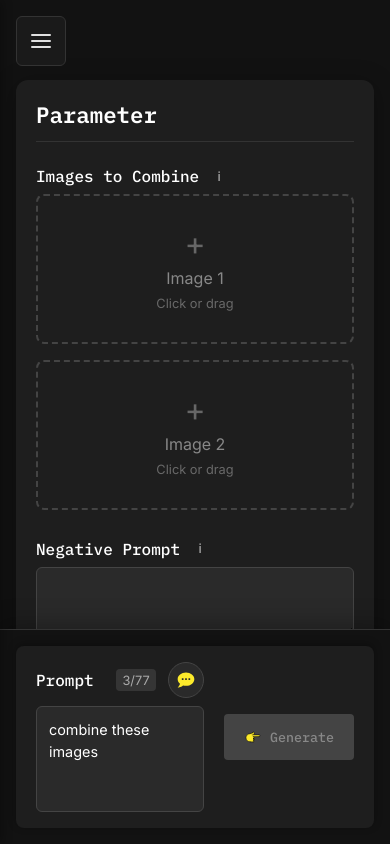
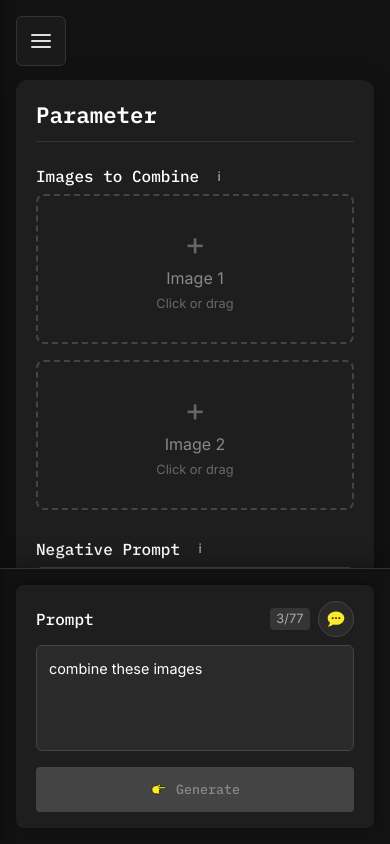
Before and after one commit to hfg-gmuend/stablehub.aid-lab.hfg-gmuend.de, a SvelteKit app: page /image-to-image in a window 390 px wide. Shown: the top 844 px of the page. Built offline with nearby package versions, Linux system fonts and the light colour scheme; no server answers.

Commit message:
feat: implement mobile layout adjustments for PromptPanel and main pages for improved usability

```diff
--- a/src/lib/components/uicomponents/PromptPanel/PromptPanel.svelte
+++ b/src/lib/components/uicomponents/PromptPanel/PromptPanel.svelte
@@ -113,6 +113,25 @@
     align-items: center;
   }
 
+  /* Mobile Layout */
+  @media (max-width: 768px) {
+    .prompt-panel-component {
+      grid-template-columns: 1fr;
+      grid-template-rows: auto auto;
+      gap: 1rem;
+      align-items: stretch;
+    }
+
+    .generate-button-container {
+      width: 100%;
+    }
+
+    .generate-button-container :global(button) {
+      width: 100%;
+      justify-content: center;
+    }
+  }
+
   .prompt-input-container {
     display: flex;
     flex-direction: column;
@@ -126,6 +145,14 @@
     gap: 0.75rem;
     margin-bottom: 0.5rem;
     flex-wrap: nowrap;
+  }
+
+  /* Mobile Label Layout */
+  @media (max-width: 768px) {
+    .label-container {
+      flex-wrap: wrap;
+      gap: 0.5rem;
+    }
   }
 
   label {
--- a/src/routes/control-net/+page.svelte
+++ b/src/routes/control-net/+page.svelte
@@ -570,6 +570,20 @@
         {/if}
       </div>
 
+      <!-- Prompt-Panel (unten rechts) -->
+      <PromptPanel
+        bind:promptValue={prompt}
+        generateLabel="Generate"
+        generateLoadingLabel="Generating..."
+        generateIconSrc="{assets}/icon/rightIcon.svg"
+        generateLoading={loading}
+        generateDisabled={loading || !image}
+        on:generate={processWithControlNet}
+        on:copilot={openStyleCopilot}
+        placeholder="Describe how the image should be modified..."
+        promptId="main-prompt-desktop"
+      />
+
     </div>
   </main>
 
@@ -585,7 +599,7 @@
       on:generate={processWithControlNet}
       on:copilot={openStyleCopilot}
       placeholder="Describe how the image should be modified..."
-      promptId="main-prompt"
+      promptId="main-prompt-mobile"
     />
   </div>
 
@@ -605,13 +619,16 @@
     min-height: 100vh;
     background-color: #121212;
     color: #e0e0e0;
+    align-items: center; /* Vertical centering */
   }
 
   main {
     flex: 1;
-    padding: 1rem; /* Konsistentes Padding für besseren Abstand ohne NavigationBar */
+    padding: 0rem 1rem 0rem 1rem;
     display: flex;
     flex-direction: column;
+    height: 100vh;
+    justify-content: center;
   }
 
   /* Mobile Responsive */
@@ -683,7 +700,8 @@
     }
 
     main {
-      padding-bottom: 120px; /* Add bottom padding for fixed prompt panel */
+      padding: 80px 1rem 120px 1rem; /* Add bottom padding only on mobile */
+      min-height: calc(100vh - 80px);
     }
 
     .content-wrapper {
--- a/src/routes/image-to-image/+page.svelte
+++ b/src/routes/image-to-image/+page.svelte
@@ -520,13 +520,16 @@
     min-height: 100vh;
     background-color: #121212;
     color: #e0e0e0;
+    align-items: center; /* Vertical centering */
   }
 
   main {
     flex: 1;
-    padding: 1rem; /* Konsistentes Padding für besseren Abstand ohne NavigationBar */
+    padding: 0rem 1rem 0rem 1rem;
     display: flex;
     flex-direction: column;
+    height: 100vh;
+    justify-content: center;
   }
 
   /* Mobile Responsive */
@@ -598,7 +601,8 @@
     }
 
     main {
-      padding-bottom: 120px; /* Add bottom padding for fixed prompt panel */
+      padding: 80px 1rem 120px 1rem; /* Add bottom padding only on mobile */
+      min-height: calc(100vh - 80px);
     }
 
     .content-wrapper {
--- a/src/routes/text-to-image/+page.svelte
+++ b/src/routes/text-to-image/+page.svelte
@@ -550,13 +550,16 @@
     min-height: 100vh;
     background-color: #121212;
     color: #e0e0e0;
+    align-items: center; /* Vertical centering */
   }
 
   main {
     flex: 1;
-    padding: 1rem; /* Konsistentes Padding für besseren Abstand ohne NavigationBar */
+    padding: 0rem 1rem 0rem 1rem;
     display: flex;
     flex-direction: column;
+    height: 100vh;
+    justify-content: center;
   }
 
   /* Mobile Responsive */
@@ -628,7 +631,8 @@
     }
 
     main {
-      padding-bottom: 120px; /* Add bottom padding for fixed prompt panel */
+      padding: 80px 1rem 120px 1rem; /* Add bottom padding only on mobile */
+      min-height: calc(100vh - 80px);
     }
 
     .content-wrapper {
```
